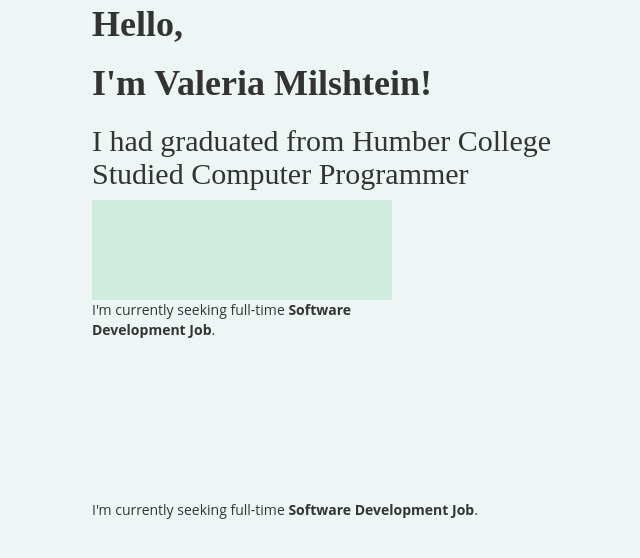
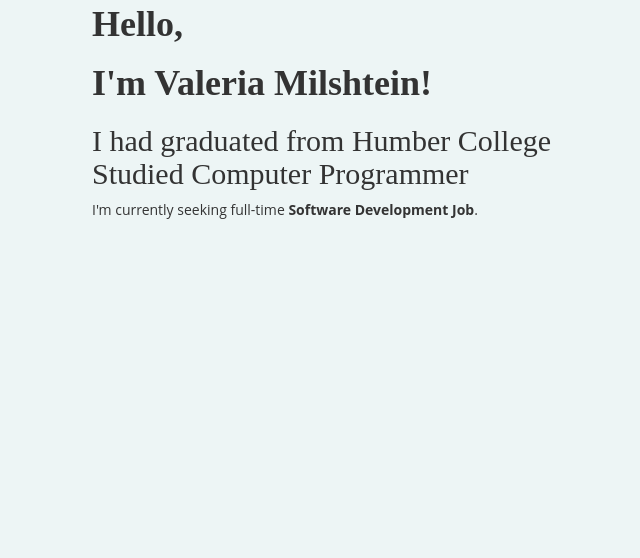
Before and after one commit to valeriamilshtein/my-first-blog, a Django app: page / in a window 1280 px wide. Shown: the part 147-705 px from the top of the page, without its empty margins (16-656 px from the left). Run offline with Django 3.2, Linux system fonts and the light colour scheme; data that the repository does not hold is empty; some libraries are stand-ins or nearby versions.

Commit message:
removed growing effect

```diff
--- a/blog/templates/blog/post_list.html
+++ b/blog/templates/blog/post_list.html
@@ -65,24 +65,6 @@
             }
             @-webkit-keyframes blink {
                 50% {border-color: tranparent;}
-            }
-
-
-            .css-growing {
-                border-top: 100px solid #CEEDDF;
-                height: 300px;
-                width: 300px;
-            }
-            @keyframes grow {
-                0% { font-size: 0; }
-                100% { font-size: 10px; }
-            }
-
-            .css-growing:hover .grows {
-                animation-name: grow;
-                animation-duration: 3s;
-            }
-
         </style>
     </head>
     <body>
@@ -98,11 +80,6 @@
             </h1>
         </div>
         <h2>I had graduated from Humber College<br>Studied Computer Programmer</h2>
-
-        <div class="css-growing">
-            <div class="grows">I'm currently seeking full-time <strong>Software Development Job</strong>.</div>
-        </div>
-
         <p>I'm currently seeking full-time <strong>Software Development Job</strong>.</p>
         <div class="content container">
             <div class="row">
```
